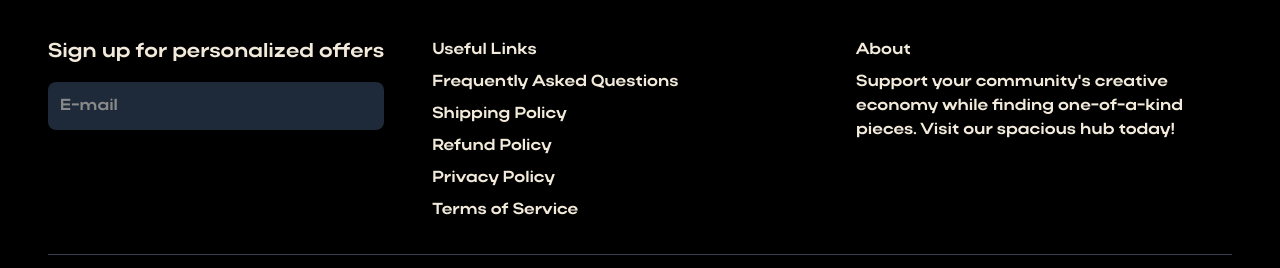
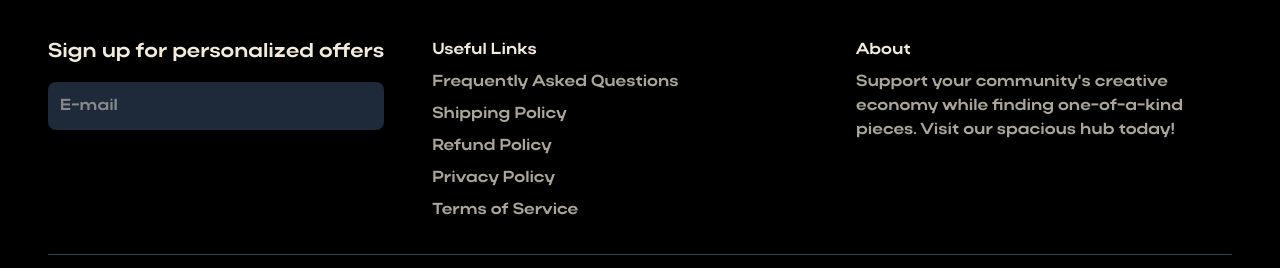
Before and after one commit to Alimedhat000/shopping-cart, a React (Vite) app: page / in a window 1280 px wide. Shown: the part 3517-3785 px from the top of the page. Built offline with nearby package versions, Linux system fonts and the light colour scheme; no server answers.

Commit message:
feat: enhance Footer component styling for improved accessibility and visual appeal

```diff
--- a/src/components/Footer.tsx
+++ b/src/components/Footer.tsx
@@ -162,27 +162,42 @@ export default function Footer() {
             <h3 className="font-bold">Useful Links</h3>
             <ul className="mt-2 space-y-2">
               <li>
-                <a href="#" className="hover:underline">
+                <a
+                  href="#"
+                  className="text-[#aaa499] hover:text-[#f2eada] hover:underline"
+                >
                   Frequently Asked Questions
                 </a>
               </li>
               <li>
-                <a href="#" className="hover:underline">
+                <a
+                  href="#"
+                  className="text-[#aaa499] hover:text-[#f2eada] hover:underline"
+                >
                   Shipping Policy
                 </a>
               </li>
               <li>
-                <a href="#" className="hover:underline">
+                <a
+                  href="#"
+                  className="text-[#aaa499] hover:text-[#f2eada] hover:underline"
+                >
                   Refund Policy
                 </a>
               </li>
               <li>
-                <a href="#" className="hover:underline">
+                <a
+                  href="#"
+                  className="text-[#aaa499] hover:text-[#f2eada] hover:underline"
+                >
                   Privacy Policy
                 </a>
               </li>
               <li>
-                <a href="#" className="hover:underline">
+                <a
+                  href="#"
+                  className="text-[#aaa499] hover:text-[#f2eada] hover:underline"
+                >
                   Terms of Service
                 </a>
               </li>
@@ -192,7 +207,7 @@ export default function Footer() {
           {/* About */}
           <div>
             <h3 className="font-bold">About</h3>
-            <p className="mt-2">
+            <p className="mt-2 text-[#aaa499]">
               Support your community's creative economy while finding
               one-of-a-kind pieces. Visit our spacious hub today!
             </p>
```
